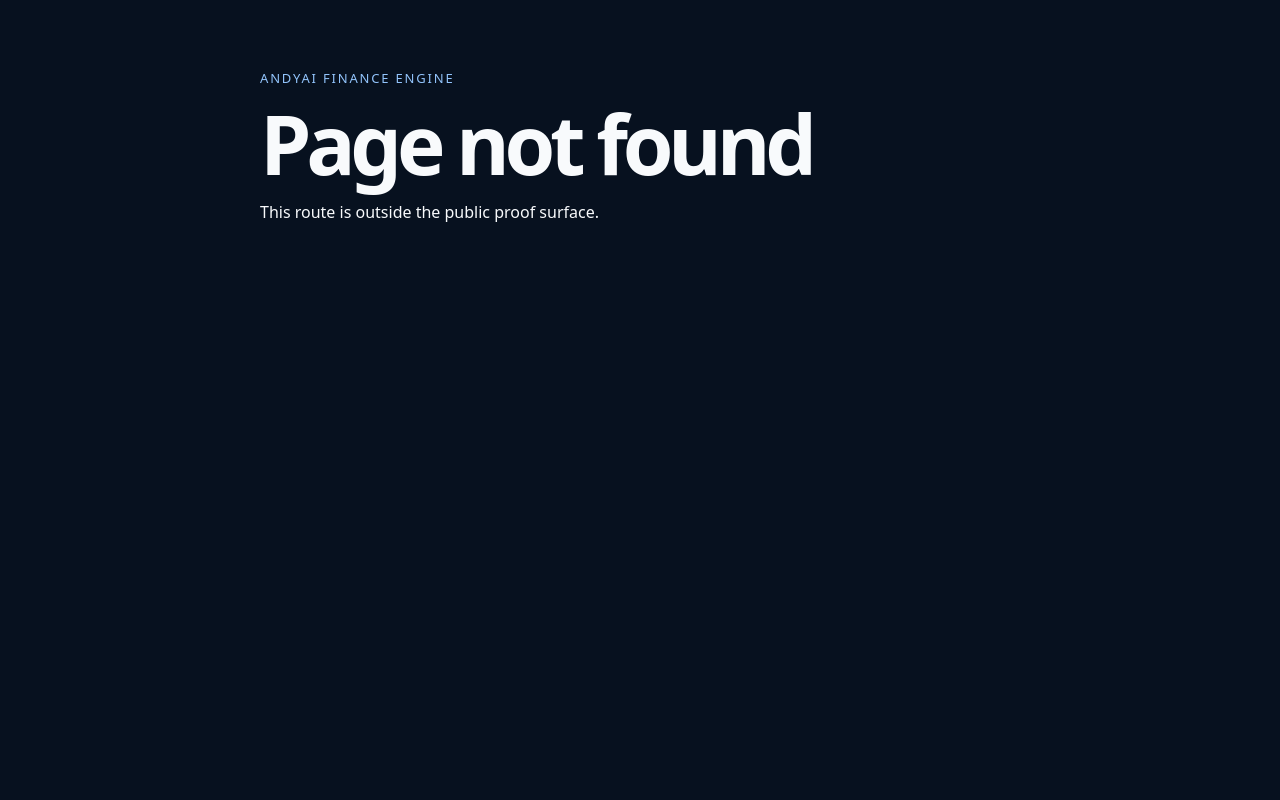
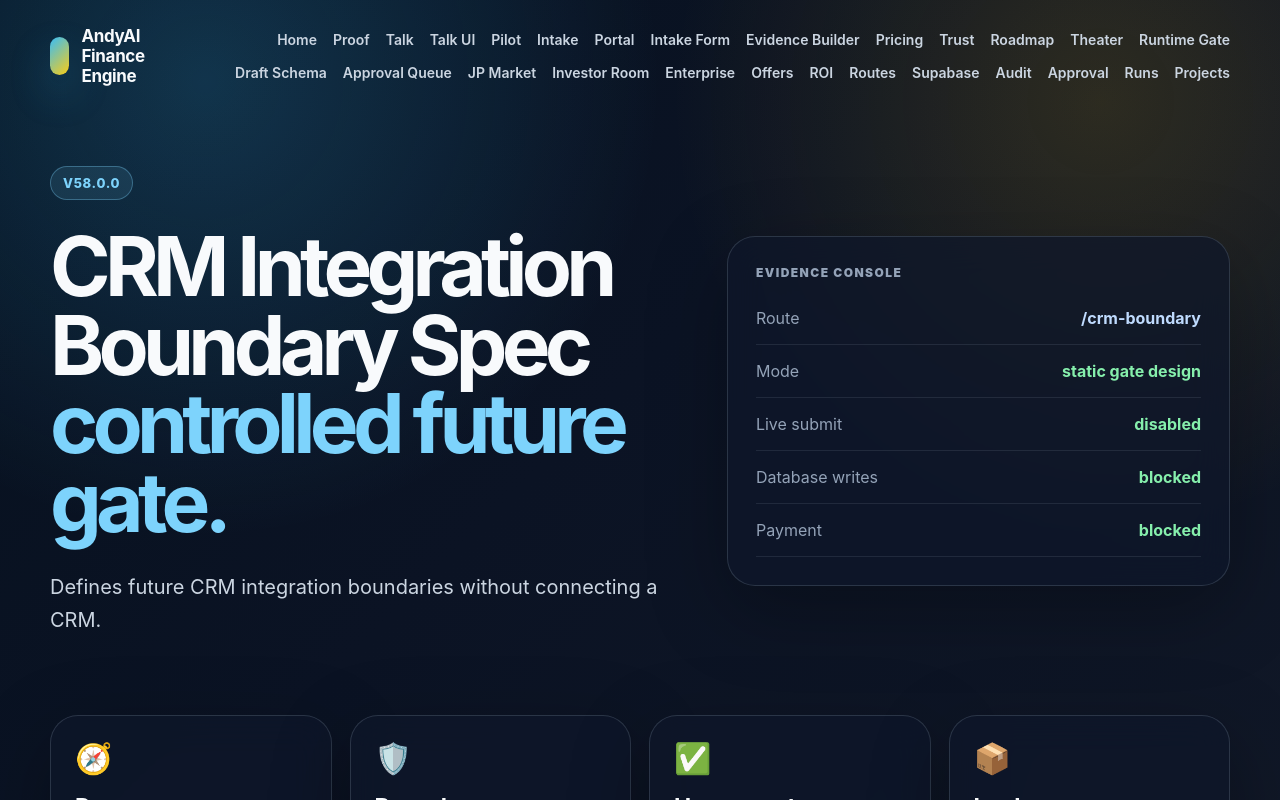
Before and after one commit to kolundzic/andyai-finance-engine, a Next.js app: page /crm-boundary in a window 1280 px wide. Before the commit this address had no page. Shown: the top 800 px of the page. Built offline with nearby package versions, Linux system fonts and the light colour scheme.

Commit message:
round2: add v58.0.0 crm-integration-boundary-spec

```diff
--- /dev/null
+++ b/app/crm-boundary/page.tsx
@@ -0,0 +1,32 @@
+import { EvidenceConsole, FeatureGrid, PrestigePage } from "../../src/ui/finance-prestige-system";
+
+export const metadata = {
+  title: "AndyAI Finance Engine — CRM Integration Boundary Spec",
+  description: "Defines future CRM integration boundaries without connecting a CRM.",
+};
+
+export default function Page() {
+  return (
+    <PrestigePage
+      active="/crm-boundary"
+      badge="v58.0.0"
+      title="CRM Integration Boundary Spec"
+      accent="controlled future gate."
+      lead="Defines future CRM integration boundaries without connecting a CRM."
+      right={<EvidenceConsole rows={[
+        ["Route", "/crm-boundary", "blue"],
+        ["Mode", "static gate design", "green"],
+        ["Live submit", "disabled", "green"],
+        ["Database writes", "blocked", "green"],
+        ["Payment", "blocked", "green"],
+      ] as any} />}
+    >
+      <FeatureGrid items={[
+        ["🧭", "Purpose", "Defines future CRM integration boundaries without connecting a CRM."],
+        ["🛡️", "Boundary", "Planning and preview only. No submit, write, payment, provider call, or recording."],
+        ["✅", "Human gate", "The future runtime must stay below human approval."],
+        ["📦", "Lock", "CRM boundary is planned but disconnected."],
+      ] as any} />
+    </PrestigePage>
+  );
+}
--- a/package.json
+++ b/package.json
@@ -1,6 +1,6 @@
 {
   "name": "andyai-finance-engine",
-  "version": "57.0.0",
+  "version": "58.0.0",
   "private": true,
   "description": "AndyAI Finance Engine — public showcase powered by a governed financial modeling core.",
   "scripts": {
```
Also changed, not shown: configs/drone-round-2/crm-integration-boundary-spec.v58.0.0.json (added, +16 -0 lines), 3 other files (tests, documents, lock files or other folders).
